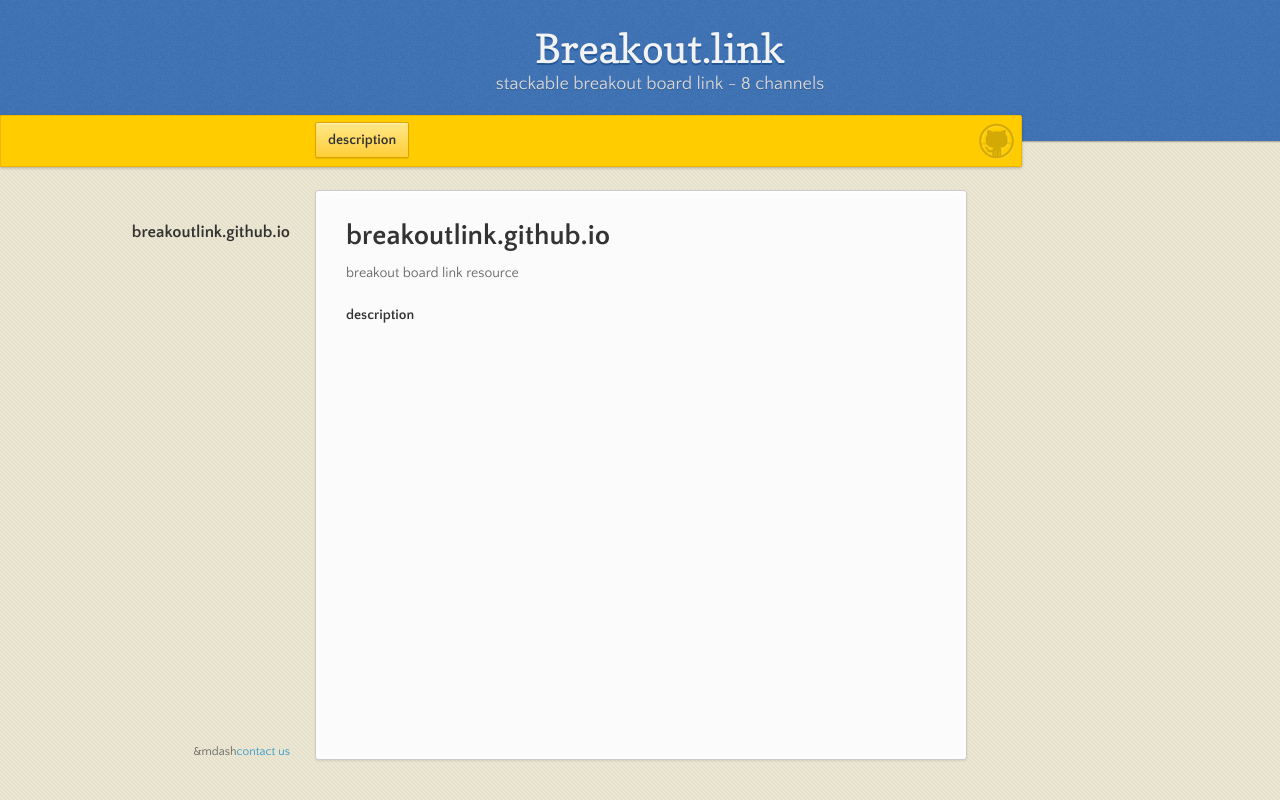
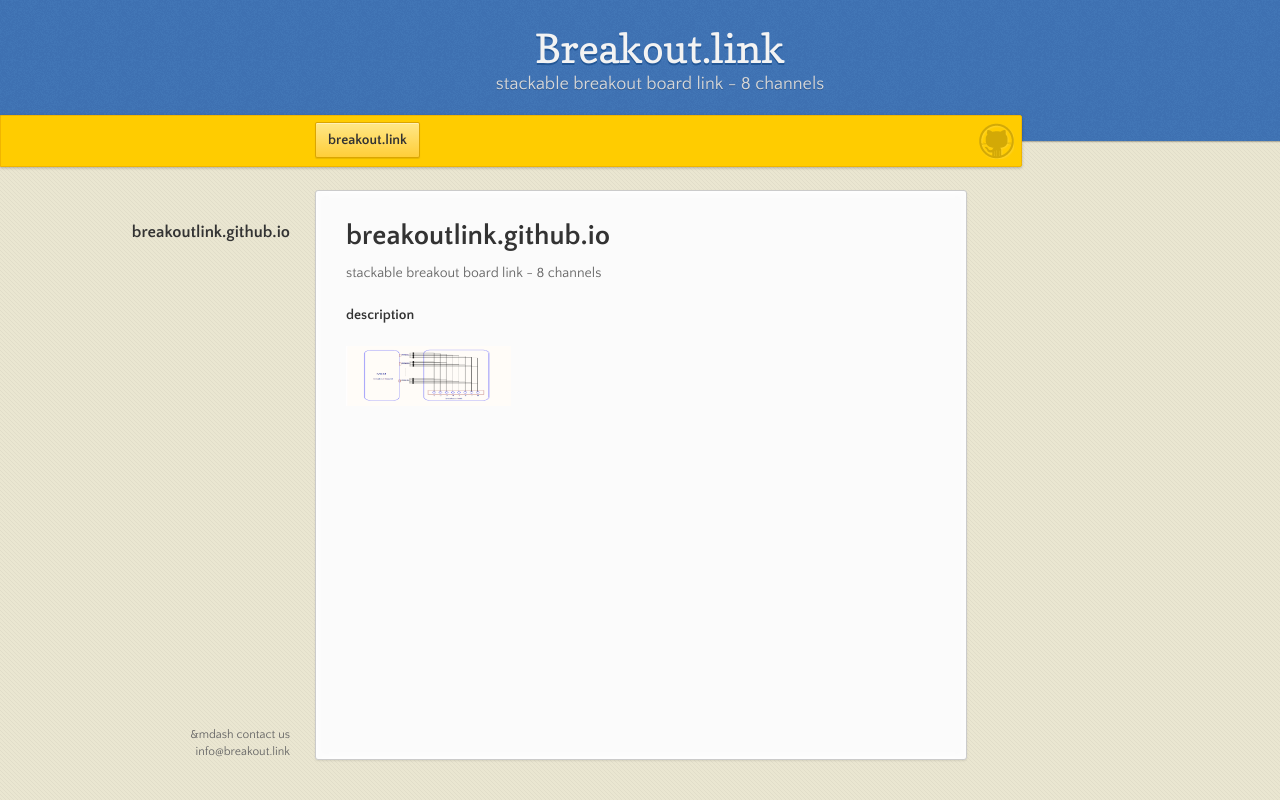
Before and after one commit to breakoutlink/breakoutlink.github.io, a plain HTML site: page index.html in a window 1280 px wide. Drawn offline with nearby package versions, Linux system fonts and the light colour scheme.

Commit message:
Signed-off-by: bol <info@breakout.link>

```diff
--- a/index.html
+++ b/index.html
@@ -24,7 +24,7 @@
       <div id="banner">
         <span id="logo"></span>
 
-        <a href="images/description.png" class="button fork"><strong>description</strong></a>
+        <a class="button fork"><strong>breakout.link</strong></a>
       </div><!-- end banner -->
 
     <div class="wrapper">
@@ -35,11 +35,12 @@
         <h1>
 <a id="breakoutlinkgithubio" class="anchor" href="#breakoutlinkgithubio" aria-hidden="true"><span class="octicon octicon-link"></span></a>breakoutlink.github.io</h1>
 
-<p>breakout board link resource</p>
+<p>stackable breakout board link - 8 channels</p>
 <p href="images/description.png"><strong>description</strong></p>
+<img src="images/description.png" width="165" height="60" />
       </section>
       <footer>
-        <p><small>  &mdash<a href="info@breakout.link">contact us</a></small></p>
+        <p><small>  &mdash contact us info@breakout.link </a></small></p>
       </footer>
     </div>
     <!--[if !IE]><script>fixScale(document);</script><![endif]-->
```
